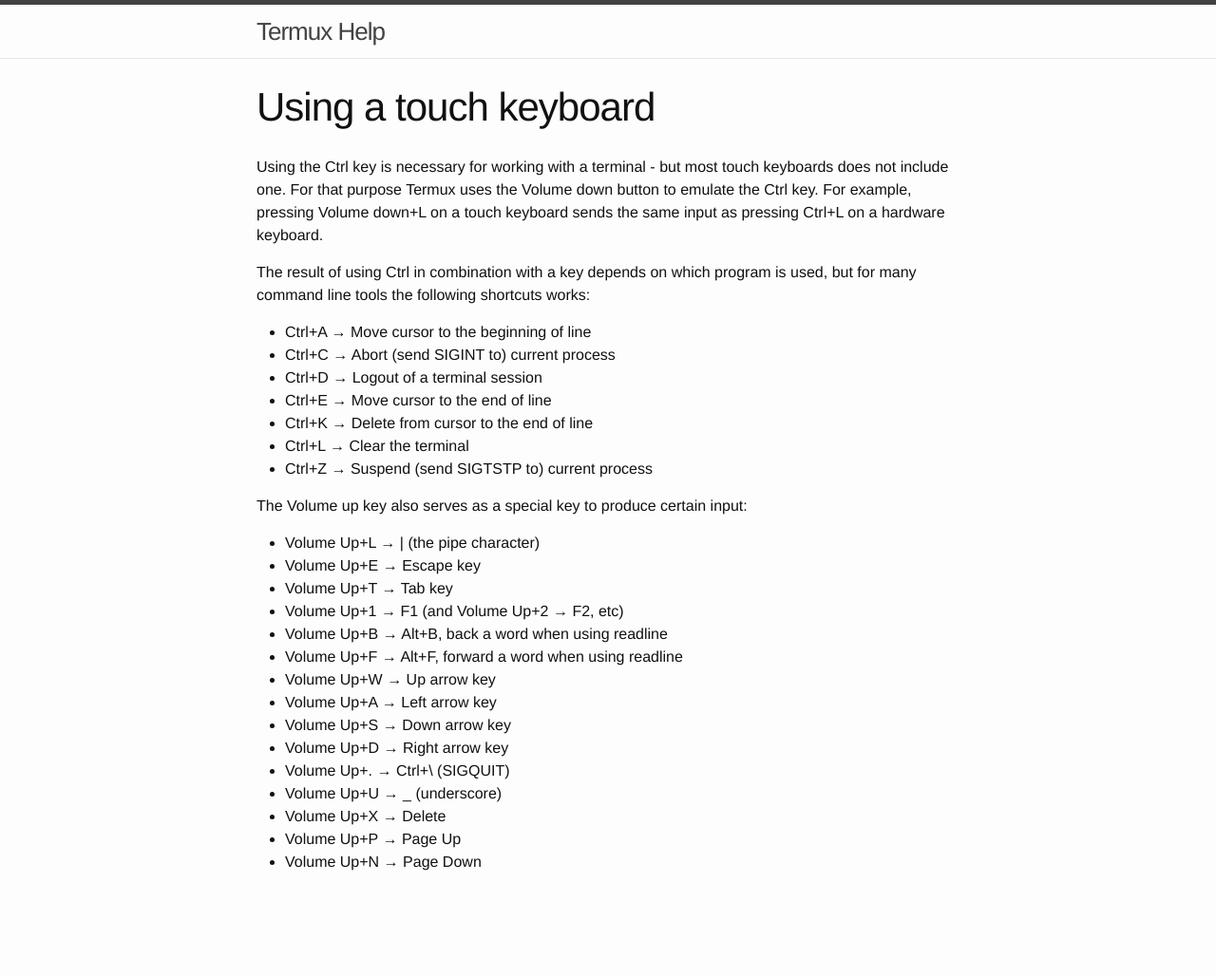
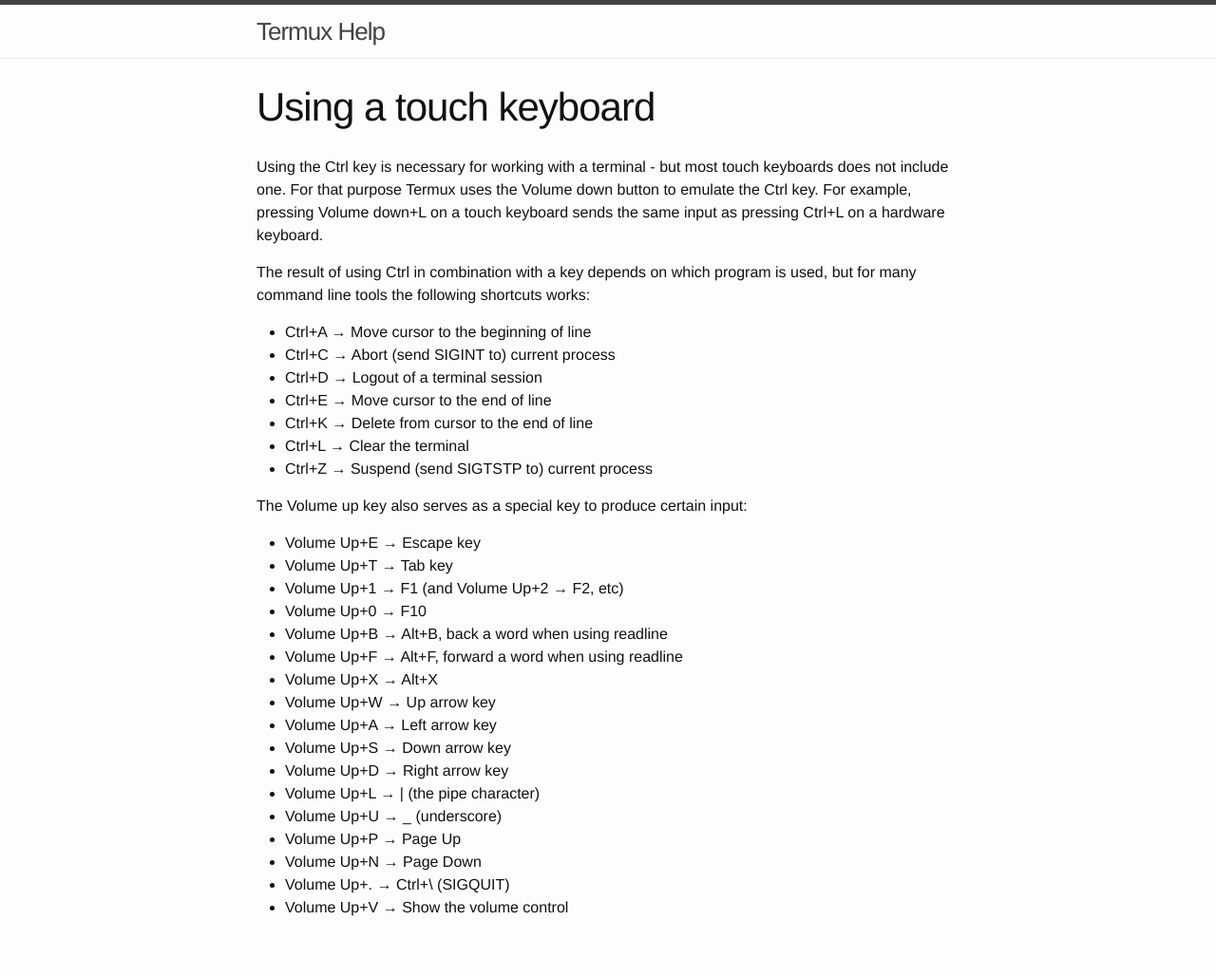
Before and after one commit to termux/termux.github.io, a Jekyll site: the page built from touch-keyboard.md, in a window 1280 px wide. Shown: the whole page at 95% size. Built offline with Jekyll 4.4.1, drawn with Linux system fonts in a browser that asks for light colours; before the commit the page ends 980 px from its top, so only the background shows below that.

Commit message:
Changelog for v0.34

```diff
--- a/touch-keyboard.md
+++ b/touch-keyboard.md
@@ -17,18 +17,20 @@
 
 The Volume up key also serves as a special key to produce certain input:
 
-- Volume Up+L → &#124; (the pipe character)
 - Volume Up+E → Escape key
 - Volume Up+T → Tab key
 - Volume Up+1 → F1 (and Volume Up+2 → F2, etc)
+- Volume Up+0 → F10
 - Volume Up+B → Alt+B, back a word when using readline
 - Volume Up+F → Alt+F, forward a word when using readline
+- Volume Up+X → Alt+X
 - Volume Up+W → Up arrow key
 - Volume Up+A → Left arrow key
 - Volume Up+S → Down arrow key
 - Volume Up+D → Right arrow key
-- Volume Up+. → Ctrl+\ (SIGQUIT)
+- Volume Up+L → &#124; (the pipe character)
 - Volume Up+U → _ (underscore)
-- Volume Up+X → Delete
 - Volume Up+P → Page Up
 - Volume Up+N → Page Down
+- Volume Up+. → Ctrl+\ (SIGQUIT)
+- Volume Up+V → Show the volume control
```
Also changed, not shown: changelog.md.
